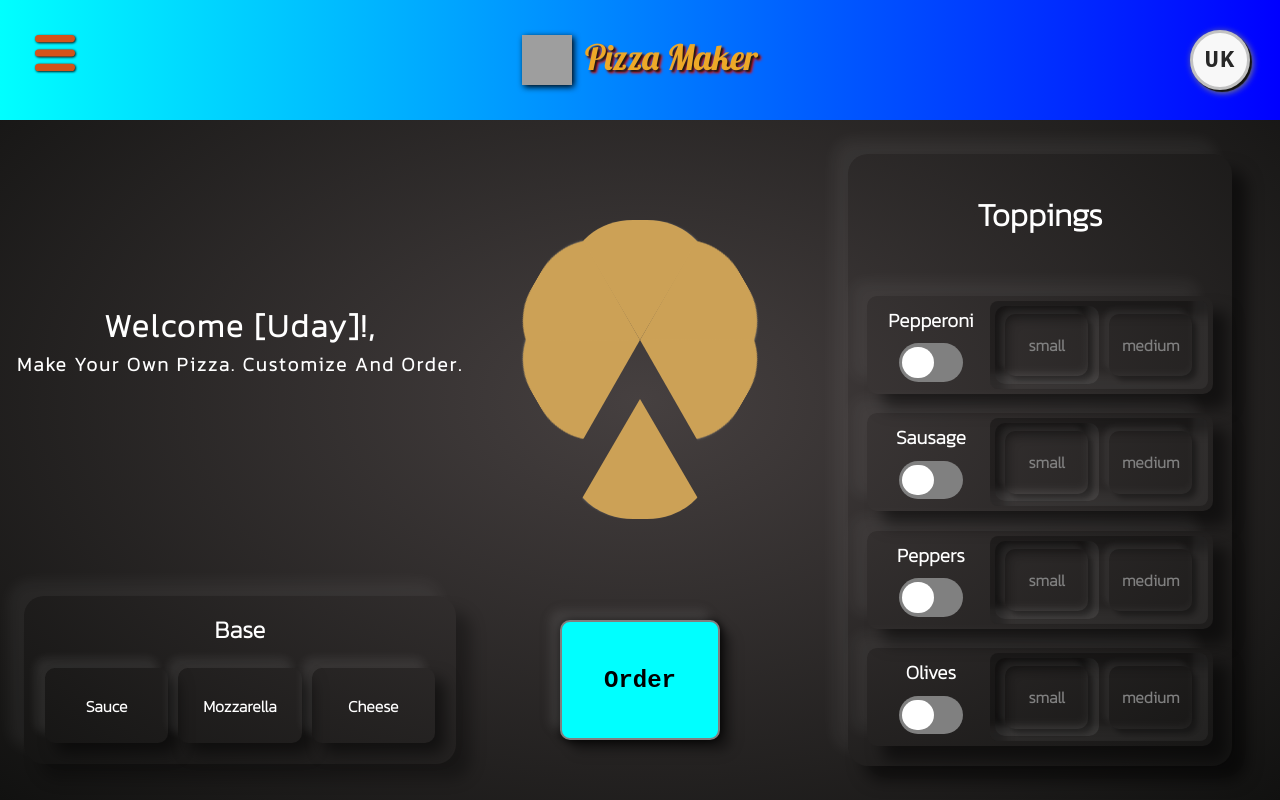
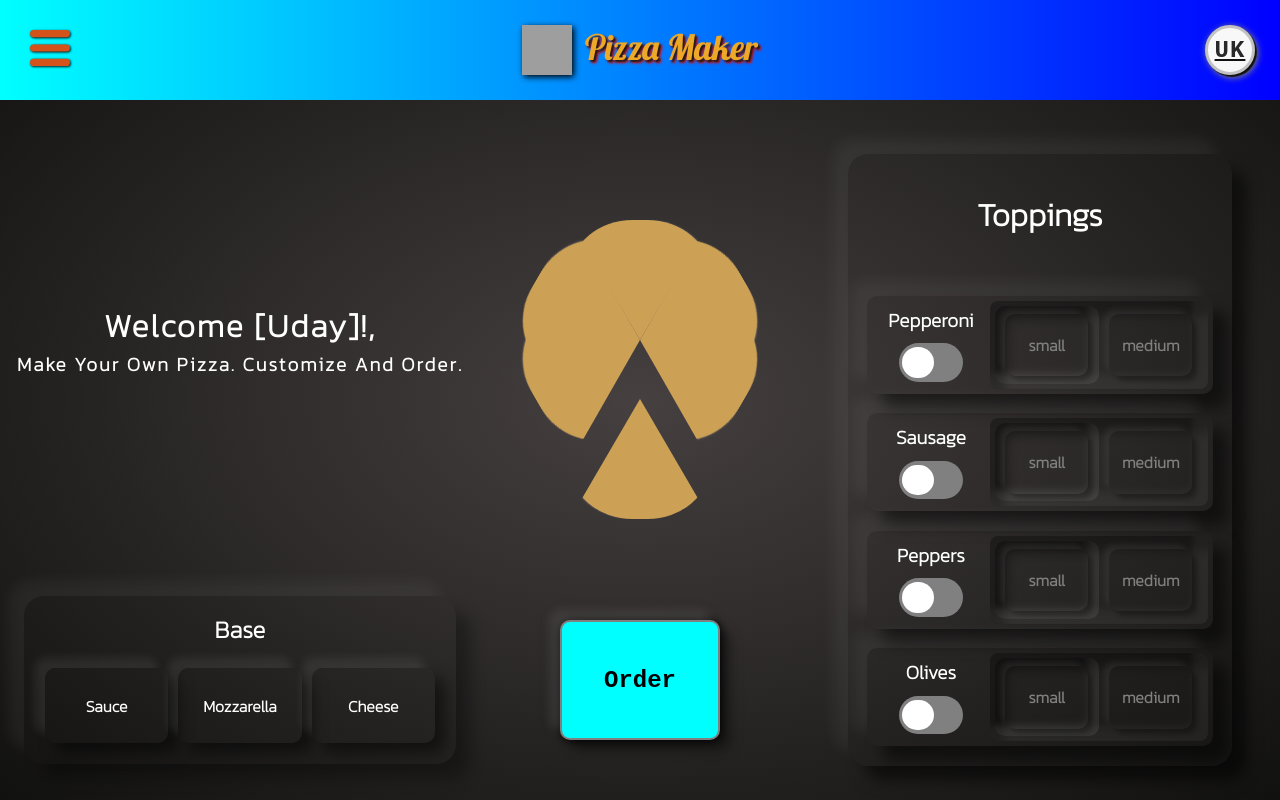
Before and after one commit to udaykt/PizzaMaker, a React (Create React App) app: page /menu in a window 1280 px wide. Built offline with nearby package versions, Linux system fonts and the light colour scheme; grey boxes are pictures that could not be loaded.

Commit message:
header postioning

```diff
--- a/src/components/UI/Icons/MenuIcon/menuIcon.css
+++ b/src/components/UI/Icons/MenuIcon/menuIcon.css
@@ -1,10 +1,10 @@
 .menuIcon {
   grid-area: menu;
+  display: block;
   width: 50px;
   height: 50px;
   transition: 0.5s ease-in-out;
   cursor: pointer;
-  position: relative;
   border: hidden;
   transform: scale(0.8);
   filter: drop-shadow(1px 1px 1px black);
--- a/src/components/UI/ProfileButton/ProfileButton.js
+++ b/src/components/UI/ProfileButton/ProfileButton.js
@@ -14,9 +14,7 @@ const ProfileButton = (props) => {
   };
   return (
     <NavLink to={headerState.loginPath} onClick={toggleLoginPageHandler}>
-      <div className={'profileButtonDiv'}>
-        <Button className={'profileAvatar'}>{props.children}</Button>
-      </div>
+      <Button className={'profileButton'}>{props.children}</Button>
     </NavLink>
   );
 };
--- a/src/components/UI/ProfileButton/profileButton.css
+++ b/src/components/UI/ProfileButton/profileButton.css
@@ -1,27 +1,29 @@
-.profileAvatar {
+.profileButton {
+  grid-area: loginButton;
   display: block;
-  width: 60px;
-  height: 60px;
+  right: 30px;
+  width: 50px;
+  height: 50px;
+  cursor: pointer;
+  border-radius: 50%;
+  background-color: lightcyan;
+  border: 3px solid lightskyblue;
+  filter: grayscale(1) drop-shadow(1px 1px 3px gray);
   font-size: 1.5rem;
   font-weight: bold;
   letter-spacing: 1px;
   color: darkmagenta;
-  border-radius: 50%;
-  background-color: lightcyan;
-  border: 3px solid lightskyblue;
-  filter: grayscale(1) drop-shadow(1px 1px 3px gray);
-  cursor: pointer;
-  grid-area: loginButton;
+  transition: 0.5s ease-in-out;
 }
 
-.profileAvatar:hover {
+.profileButton:hover {
   filter: grayscale(1);
 }
 
-.profileAvatar:active {
+.profileButton:active {
   filter: grayscale(0.8);
 }
 
-.profileAvatar:focus {
+.profileButton:focus {
   outline: none;
 }
--- a/src/containers/Header/Header.js
+++ b/src/containers/Header/Header.js
@@ -20,14 +20,18 @@ const Header = (props) => {
   const username = 'UK';
   return (
     <div className={'header'}>
-      <MenuIcon>{props.children}</MenuIcon>
+      <div className='hamburgerMenu'>
+        <MenuIcon>{props.children}</MenuIcon>
+      </div>
       <div className='logo' title='Pizza Maker'>
         <Link to='/home' onClick={handleClick}>
           <img src={appLogo} alt='' />
           <h1>Pizza Maker</h1>
         </Link>
       </div>
-      <ProfileButton>{username}</ProfileButton>
+      <div className='avatar'>
+        <ProfileButton>{username}</ProfileButton>
+      </div>
     </div>
   );
 };
--- a/src/containers/Header/header.css
+++ b/src/containers/Header/header.css
@@ -3,21 +3,24 @@
   grid-template-columns: 1fr 1fr 1fr;
   grid-template-rows: 15vh;
   justify-items: center;
-  grid-template-areas: 'menu title loginButton';
-  position: absolute;
+  grid-template-areas: 'menu logo loginButton';
+  align-content: space-between;
+  position: fixed;
   top: 0;
   left: 0;
   right: 0;
-  justify-content: space-between;
   align-items: center;
-  min-width: 100vw;
-  min-height: 15vh;
+  min-width: fit-content;
+  min-height: 10vh;
+  height: 100px;
   z-index: 1;
   background: linear-gradient(to right, cyan, blue);
 }
 
 .logo {
-  position: absolute;
+  position: fixed;
+  grid-area: logo;
+  top: 25px;
 }
 
 .logo a {
@@ -39,14 +42,25 @@
   font-size: 2.2rem;
 }
 
-a .menuIcon {
-  position: absolute;
-  left: 30px;
-  top: 25%;
+.hamburgerMenu {
+  display: block;
+  position: fixed;
+  grid-area: menu;
+  top: 25px;
+  left: 25px;
 }
 
-a .profileButtonDiv {
-  position: absolute;
-  right: 30px;
-  top: 25%;
+.avatar {
+  display: block;
+  position: fixed;
+  grid-area: loginButton;
+  top: 25px;
+  right: 25px;
 }
+
+/* @media screen and (max-width: 960px) {
+  .header {
+    background: black;
+    min-height: 10vh;
+  }
+} */
```
